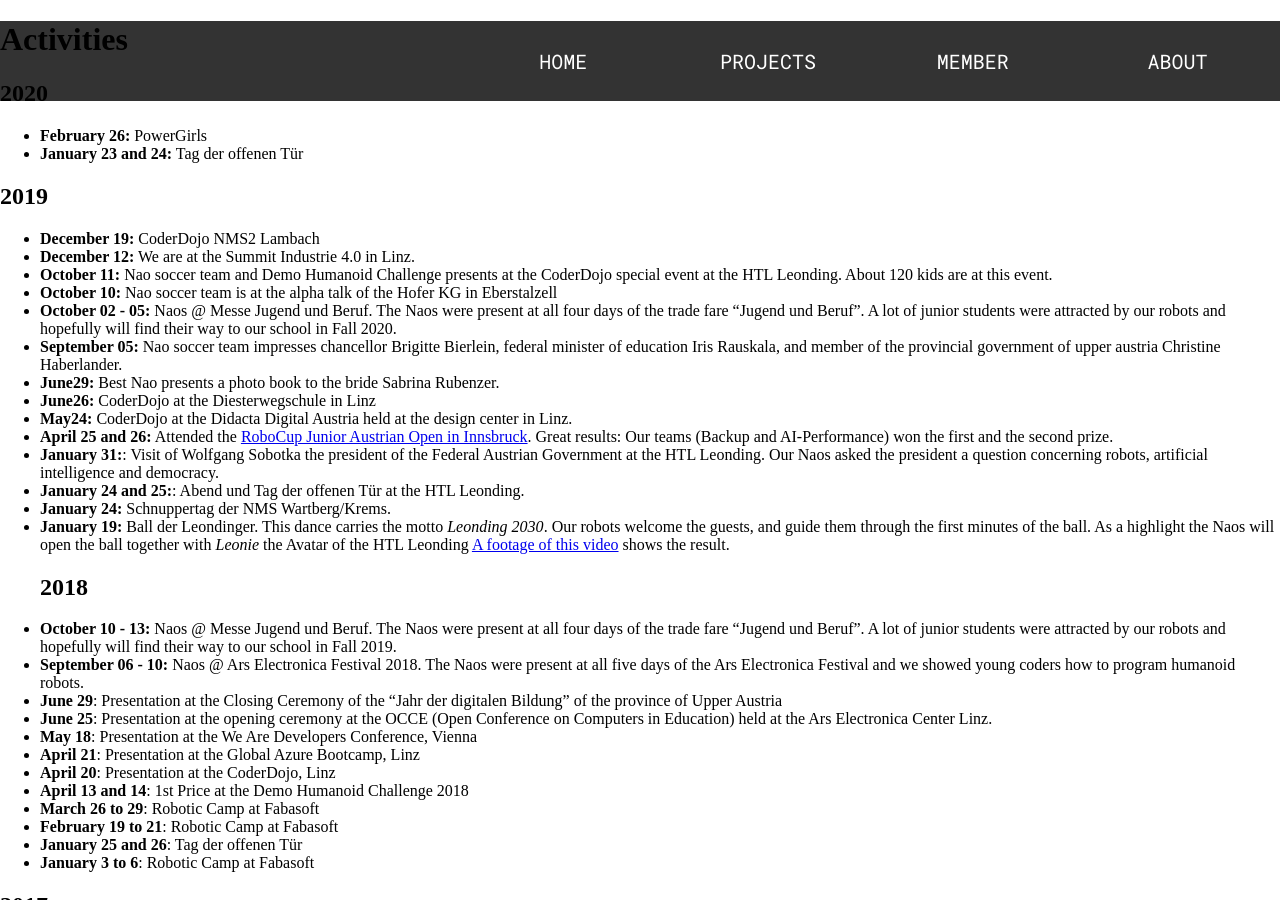
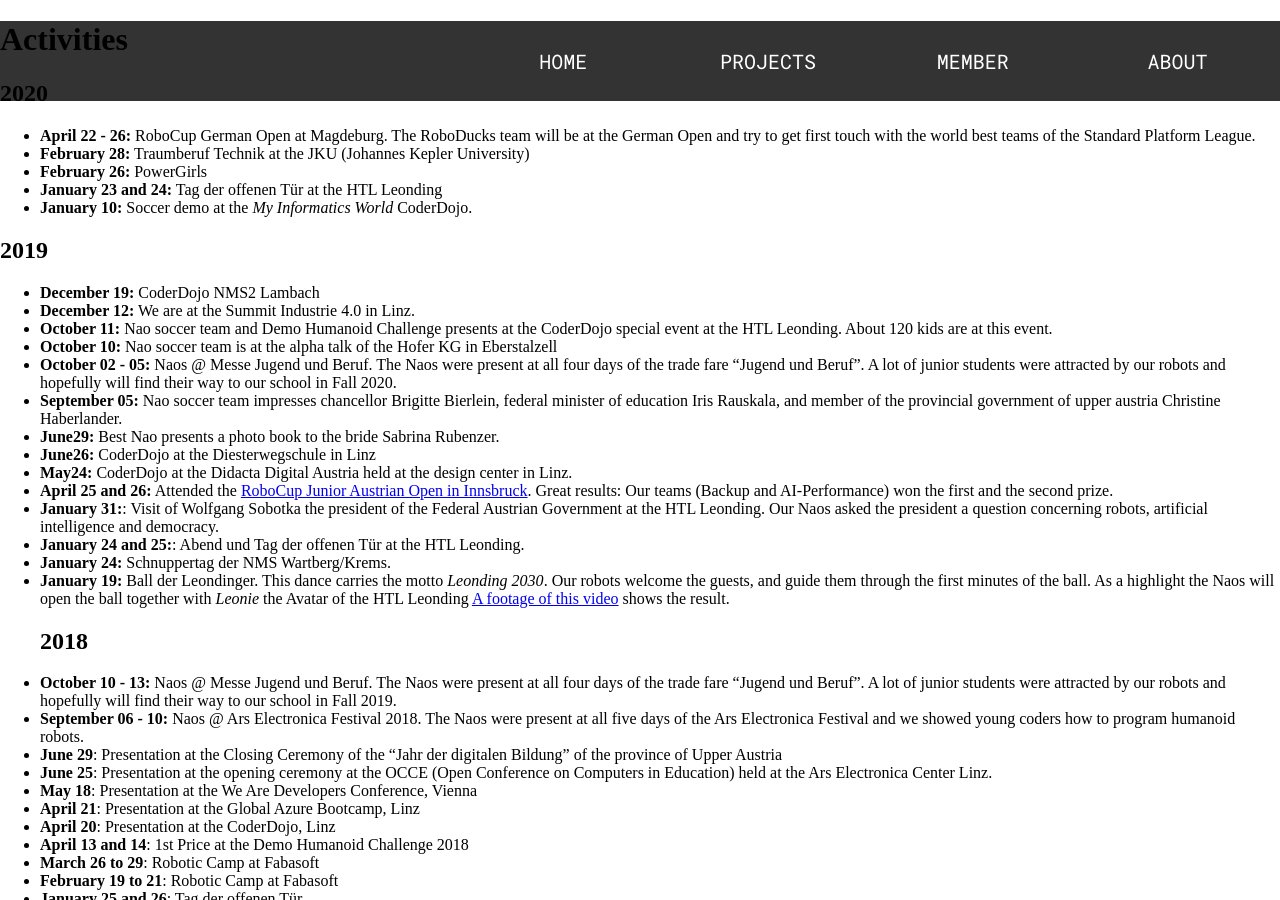
Before and after one commit to humanoid-robotics-htl-leonding/roboducks-website, a Jekyll site: the page built from activities.md, in a window 1280 px wide and 900 px high. Built offline with Jekyll 4.4.1, drawn with Linux system fonts in a browser that asks for light colours; our own code applies the rules of GitHub Pages for plain Markdown files.

Commit message:
Added further planned events for 2020.

```diff
--- a/activities.md
+++ b/activities.md
@@ -1,7 +1,10 @@
 # Activities
 ## 2020
+- **April 22 - 26:** RoboCup German Open at Magdeburg. The RoboDucks team will be at the German Open and try to get first touch with the world best teams of the Standard Platform League.
+- **February 28:** Traumberuf Technik at the JKU (Johannes Kepler University)
 - **February 26:** PowerGirls
-- **January 23 and 24:** Tag der offenen Tür
+- **January 23 and 24:** Tag der offenen Tür at the HTL Leonding
+- **January 10:** Soccer demo at the *My Informatics World* CoderDojo.
 
 ## 2019
 - **December 19:** CoderDojo NMS2 Lambach
```
